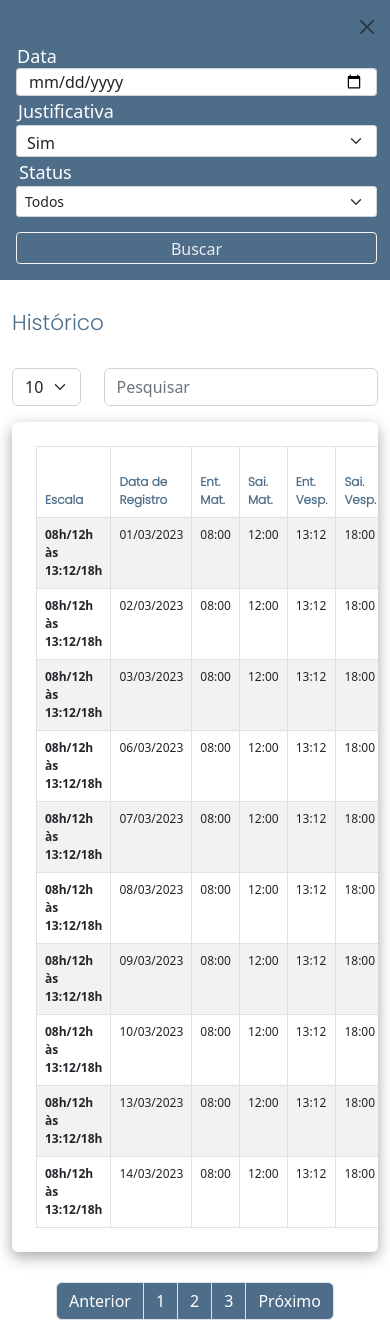
After one commit to VitorAntonioKuhnen/Ponto_Seguro, a Django app: template home/templates/historico/index.html in a window 390 px wide. The commit adds this page. Run offline with Django 4.2, Linux system fonts and the light colour scheme; the template is opened without the code that fills it, so the values that code supplies are empty; parts of the project's set-up code (start-up, migrations or seed data) failed here and were passed over; some libraries are stand-ins or nearby versions; some web fonts are replaced.

Commit message:
Adicionado tela de Histórico e a chamada dela

```diff
--- /dev/null
+++ b/home/templates/historico/index.html
@@ -0,0 +1,226 @@
+{% load static %}
+<!DOCTYPE html>
+<html lang="pt-BR">
+
+<head>
+  <meta charset="UTF-8">
+  <meta http-equiv="X-UA-Compatible" content="IE=edge">
+  <meta name="viewport" content="width=device-width, initial-scale=1.0">
+  <link
+    href="https: //fonts.googleapis.com/css2?family= Nunito :wght@200;300;400;500;600 & family= Open+Sans:wght@300;400;600 & display=swap"
+    rel="stylesheet">
+  <link rel="stylesheet" href="https://cdnjs.cloudflare.com/ajax/libs/font-awesome/6.3.0/css/all.min.css"
+    integrity="sha512-SzlrxWUlpfuzQ+pcUCosxcglQRNAq/DZjVsC0lE40xsADsfeQoEypE+enwcOiGjk/bSuGGKHEyjSoQ1zVisanQ=="
+    crossorigin="anonymous" referrerpolicy="no-referrer" />
+  <link rel="stylesheet" href="https://cdn.jsdelivr.net/npm/bootstrap@5.2.3/dist/js/bootstrap.bundle.min.js">
+  <link rel="stylesheet" href="https://cdn.jsdelivr.net/npm/bootstrap@5.2.3/dist/css/bootstrap.min.css">
+  <link rel="stylesheet" href="{% static 'css/style_historico.css' %}">
+  <link rel="shortcut icon" href="{% static 'image/LogoRedonda.png' %}" type="image/x-icon">
+  <script src="{% static 'js/script_pesquisa_historico.js' %}"></script>
+  <title>Histórico</title>
+
+</head>
+
+<body>
+  <!-- Navbar -->
+  <nav class="navbar">
+    <div class="alert-dismissible fade show">
+      <button type="button" class="btn-close" aria-label="Close"></button>
+    </div>
+    <form id="select" class="d-grid col-12 p-md-4">
+      <div id="calendario" class="input-group">
+        <label for="" class="data">Data</label>
+        <input type="date" class="form-control">
+      </div>
+      <div id="justificativa" class="">
+        <label>Justificativa </label>
+        <select class="form-select" aria-label=".form-select-sm">
+          <option selected value="1">Sim</option>
+          <option value="2">Não</option>
+        </select>
+      </div>
+      <div id="status">
+        <label for="" class="status">Status</label>
+        <select name="role" class="form-select form-select-sm" aria-label=".form-select-sm">
+          <option selected value="1">Todos</option>
+          <option value="2">Aprovados</option>
+          <option value="3">Reprovados</option>
+          <option value="4">Aguardando Aprovação</option>
+        </select>
+      </div>
+    </form>
+    <div id="btn" class="btn-buscar mx-md-4">
+      <button type="button" class="btn btn-sm">Buscar</button>
+    </div>
+  </nav>
+  <!-- Container -->
+  <div id="container" class="container mt-3">
+    <h4>Histórico</h4>
+    <br>
+    <form action="" class="form-filtro d-flex flex-row mb-3 ">
+      <div class="filtro-registro">
+        <select name="role" class="filtro form-control form-select" aria-label="">
+          <option selected value="1">10</option>
+          <option value="2">15</option>
+        </select>
+      </div>
+      <input type="text" id="myInput" onkeyup="myFunction()" class="pesquisar form-control" placeholder="Pesquisar">
+    </form>
+    <!-- Content -->
+    <div class="content overflow-auto p-4 rounded">
+      <table id="myTable" class="table table-hover table-striped table-bordered">
+        <thead>
+          <tr>
+            <th id="title" scope="col">Escala</th>
+            <th id="title" scope="col">Data de Registro</th>
+            <th id="title" scope="col">Ent. Mat.</th>
+            <th id="title" scope="col">Sai. Mat.</th>
+            <th id="title" scope="col">Ent. Vesp.</th>
+            <th id="title" scope="col">Sai. Vesp.</th>
+            <th id="title" scope="col">Banco de Horas</th>
+            <th id="title" scope="col">Resp. Superior</th>
+            <th id="title" scope="col">Status</th>
+            <th id="title" scope="col">Justificativa</th>
+          </tr>
+        </thead>
+        <tbody>
+          <tr>
+            <th scope="row">08h/12h às 13:12/18h</th>
+            <td>01/03/2023</td>
+            <td>08:00</td>
+            <td>12:00</td>
+            <td>13:12</td>
+            <td>18:00</td>
+            <td>00:00</td>
+            <td>José Chanel</td>
+            <td>Aprovado</td>
+            <td>Sim</td>
+          </tr>
+          <tr>
+            <th scope="row">08h/12h às 13:12/18h</th>
+            <td>02/03/2023</td>
+            <td>08:00</td>
+            <td>12:00</td>
+            <td>13:12</td>
+            <td>18:00</td>
+            <td>00:00</td>
+            <td>José Chanel</td>
+            <td>Aprovado</td>
+            <td>Sim</td>
+          </tr>
+          <tr>
+            <th scope="row">08h/12h às 13:12/18h</th>
+            <td>03/03/2023</td>
+            <td>08:00</td>
+            <td>12:00</td>
+            <td>13:12</td>
+            <td>18:00</td>
+            <td>00:00</td>
+            <td>José Chanel</td>
+            <td>Aprovado</td>
+            <td>Sim</td>
+          </tr>
+          <tr>
+            <th scope="row">08h/12h às 13:12/18h</th>
+            <td>06/03/2023</td>
+            <td>08:00</td>
+            <td>12:00</td>
+            <td>13:12</td>
+            <td>18:00</td>
+            <td>00:00</td>
+            <td>José Chanel</td>
+            <td>Aprovado</td>
+            <td>Sim</td>
+          </tr>
+          <tr>
+            <th scope="row">08h/12h às 13:12/18h</th>
+            <td>07/03/2023</td>
+            <td>08:00</td>
+            <td>12:00</td>
+            <td>13:12</td>
+            <td>18:00</td>
+            <td>00:00</td>
+            <td>José Chanel</td>
+            <td>Aprovado</td>
+            <td>Sim</td>
+          </tr>
+          <tr>
+            <th scope="row">08h/12h às 13:12/18h</th>
+            <td>08/03/2023</td>
+            <td>08:00</td>
+            <td>12:00</td>
+            <td>13:12</td>
+            <td>18:00</td>
+            <td>00:00</td>
+            <td>José Chanel</td>
+            <td>Aprovado</td>
+            <td>Sim</td>
+          </tr>
+          <tr>
+            <th scope="row">08h/12h às 13:12/18h</th>
+            <td>09/03/2023</td>
+            <td>08:00</td>
+            <td>12:00</td>
+            <td>13:12</td>
+            <td>18:00</td>
+            <td>00:00</td>
+            <td>José Chanel</td>
+            <td>Aprovado</td>
+            <td>Sim</td>
+          </tr>
+          <tr>
+            <th scope="row">08h/12h às 13:12/18h</th>
+            <td>10/03/2023</td>
+            <td>08:00</td>
+            <td>12:00</td>
+            <td>13:12</td>
+            <td>18:00</td>
+            <td>00:00</td>
+            <td>José Chanel</td>
+            <td>Aprovado</td>
+            <td>Sim</td>
+          </tr>
+          <tr>
+            <th scope="row">08h/12h às 13:12/18h</th>
+            <td>13/03/2023</td>
+            <td>08:00</td>
+            <td>12:00</td>
+            <td>13:12</td>
+            <td>18:00</td>
+            <td>00:00</td>
+            <td>José Chanel</td>
+            <td>Aprovado</td>
+            <td>Sim</td>
+          </tr>
+          <tr>
+            <th scope="row">08h/12h às 13:12/18h</th>
+            <td>14/03/2023</td>
+            <td>08:00</td>
+            <td>12:00</td>
+            <td>13:12</td>
+            <td>18:00</td>
+            <td>00:00</td>
+            <td>José Chanel</td>
+            <td>Aprovado</td>
+            <td>Sim</td>
+          </tr>
+
+        </tbody>
+      </table>
+    </div>
+    <!-- Footer -->
+    <footer>
+      <nav aria-label="Page navigation">
+        <ul class="pagination justify-content-center">
+          <li class="page-item"><a class="page-link" href="#">Anterior</a></li>
+          <li class="page-item"><a class="page-link" href="#">1</a></li>
+          <li class="page-item"><a class="page-link" href="#">2</a></li>
+          <li class="page-item"><a class="page-link" href="#">3</a></li>
+          <li class="page-item"><a class="page-link" href="#">Próximo</a></li>
+        </ul>
+      </nav>
+    </footer>
+
+</body>
+
+</html>
--- a/home/templates/home/index.html
+++ b/home/templates/home/index.html
@@ -58,7 +58,7 @@
                         </li>
                         <li class="nav-item d-flex-row">
                             <i class="fa-solid fa-clock-rotate-left"></i>
-                            <a class="nav-link" aria-current="page" href="#">Histórico de Ponto</a>
+                            <a class="nav-link" aria-current="page" href="#" hx-get="{% url 'mostrahtml' %}" hx-target="#mostraHTML" hx-swap="outerHTML">Histórico de Ponto</a>
                         </li>
                         <li class="nav-item d-flex-row">
                             <i class="fa-sharp fa-solid fa-clock "></i>
--- a/home/views.py
+++ b/home/views.py
@@ -332,7 +332,7 @@ def inicio(request):
 
 
 def mostrahtml(request):
-    return HttpResponse(f'''<embed class="tamanhos removeScrol" id="mostraHTML" src="{reverse('RegistrarPonto')}" type="">''')
+    return HttpResponse(f'''<embed class="tamanhos removeScrol" id="mostraHTML" src="{reverse('atualiza')}" type="">''')
 
 def atualiza(request):
-    return redirect(views.logout)
+    return render(request, 'historico/index.html')
--- /dev/null
+++ b/templates/static/css/style_historico.css
@@ -0,0 +1,289 @@
+@import url('https://fonts.googleapis.com/css2?family=Poppins:wght@300&family=Roboto:wght@300&display=swap');
+
+* {
+    margin: 0;
+    padding: 0;
+    box-sizing: border-box;
+    list-style: none;
+    text-decoration: none;
+}
+
+/*--- navbar ---*/
+.navbar {
+    display: flex;
+    background-color: #033159b4;
+    justify-content: start;
+    color: #ffffff;
+    padding-left: 50px;
+    font-size: 14px;
+    width: 100%;
+}
+
+.navbar div {
+    display: flex;
+    justify-content: flex-start;
+}
+
+#select {
+    display: flex;
+    width: 50%;
+    font-size: 18px;
+    padding-left: 4%;
+}
+
+#calendario label {
+    padding-left: 9%;
+}
+
+#calendario input {
+    margin: 0 0 12px 33px;
+    height: 5vh;
+    border-radius: 3px;
+}
+
+#justificativa label {
+    padding-right: 2.1%;
+}
+
+#justificativa select {
+    margin: 0 0 12px 21px;
+    border-radius: 3px;
+    padding: 5px 0 1px 10px;
+
+}
+
+#status label {
+    padding-left: 45px;
+    margin-bottom: 5px;
+}
+
+#status select {
+    margin-left: 32px;
+    border-radius: 3px;
+}
+
+#btn:hover {
+    background-color: #F4F4F4F4;
+    border-radius: 4px;
+    cursor: pointer;
+    border: none;
+    color: #033159;
+}
+
+.btn {
+    color: #F4F4F4F4;
+    font-size: 16PX;
+    border: 1px solid #f4f4f4;
+}
+
+.btn-buscar {
+    margin-top: 6%;
+    height: 32px;
+}
+
+/*--- container ---*/
+h4, #title {
+    color: #033159b4;
+    margin-top: 5px;
+    font-family: 'poppins', sans-serif
+}
+
+h4 {
+    margin-top: 30px;
+}
+
+.form-filtro {
+    display: flex;
+    justify-content: space-between;
+}
+
+.pesquisar {
+    width: 300px;
+}
+
+/* Content */
+.content {
+    box-shadow: rgba(0, 0, 0, 0.35) 0px 5px 15px;
+}
+
+.content .table {
+    font-size: 12px;
+    margin: 0;
+    width: 100%;
+}
+
+.pagination li a {
+    background-color: #033159b4;
+    color: #ffffff;
+}
+
+footer {
+    padding-top: 30px;
+}
+
+/* Tablet 768px */
+@media (max-width: 768px) {
+
+    .navbar {
+        padding-left: 16px;
+    }
+    #select {
+        display: flex;
+        width: 100%;
+        font-size: 18px;
+        padding-left: 0;
+        margin-left: 0;
+    }
+
+    #calendario,
+    #justificativa,
+    #status {
+        display: flex;
+        flex-direction: column;
+    }
+
+    #calendario label {
+        height: 26px;
+        padding-left: 1px;
+    }
+
+    #justificativa select {
+        margin: 0;
+    }
+
+    #justificativa label {
+        padding-left: 2px;
+        margin-top: 2px;
+    }
+
+    #calendario input {
+        width: 100%;
+        height: 28px;
+        margin: 0;
+    }
+
+    #status label {
+        margin: 2px 3px 0 0;
+        padding-left: 3px;
+    }
+
+    #status select {
+        margin-left: 0;
+    }
+
+    .navbar form {
+        margin-top: 35px;
+    }
+
+    .form-filtro .pesquisar {
+        width: 75%;
+    }
+
+    .form-select {
+        margin: 0;
+
+    }
+
+    #btn {
+        display: flex;
+        width: 100%;
+        text-align: center;
+        justify-content: center;
+        color: #F4F4F4F4;
+        font-size: 16PX;
+        border: 1px solid #f4f4f4;
+        border-radius: 4px;
+        margin: 15px 0 8px 0;
+
+    }
+
+    .btn:hover {
+
+        background-color: #F4F4F4F4;
+    }
+
+    .btn {
+        border: 0;
+    }
+
+}
+
+/* Mobile S | Mobile M | Mobile L */
+@media (max-width: 600px) {
+
+    .navbar {
+        width: 100%;
+        padding-right: 13px;
+        padding-left: 16px;
+    }
+
+    #select {
+        display: flex;
+        width: 100%;
+        font-size: 18px;
+        padding-left: 0;
+        margin-left: 0;
+    }
+
+    #calendario,
+    #justificativa,
+    #status {
+        display: flex;
+        flex-direction: column;
+    }
+
+    #calendario label {
+        height: 25px;
+        padding-left: 1px;
+    }
+
+    #calendario input {
+        width: 100%;
+        margin: 0;
+    }
+
+    #justificativa select {
+        margin: 0;
+    }
+
+    #status select {
+        margin-left: 0;
+    }
+
+    #justificativa label {
+        padding-left: 2px;
+        margin-top: 2px;
+    }
+
+    #status label {
+        margin: 2px 3px 0 0;
+        padding-left: 3px;
+    }
+
+    .navbar form {
+        margin-top: 35px;
+    }
+
+    .form-filtro .pesquisar {
+        width: 75%;
+    }
+
+    #btn {
+        display: flex;
+        width: 100%;
+        text-align: center;
+        justify-content: center;
+        color: #F4F4F4F4;
+        font-size: 16PX;
+        border: 1px solid #f4f4f4;
+        border-radius: 4px;
+    }
+
+    .btn:hover {
+               background-color: #F4F4F4F4;
+    }
+
+    .btn {
+        border: 0;
+    }
+}
--- /dev/null
+++ b/templates/static/js/script_pesquisa_historico.js
@@ -0,0 +1,18 @@
+function myFunction() {
+    var input, filter, table, tr, td, i, txtValue;
+    input = document.getElementById("myInput");
+    filter = input.value.toUpperCase();
+    table = document.getElementById("myTable");
+    tr = table.getElementsByTagName("tr");
+    for (i = 0; i < tr.length; i++) {
+      td = tr[i].getElementsByTagName("td")[0];
+      if (td) {
+        txtValue = td.textContent || td.innerText;
+        if (txtValue.toUpperCase().indexOf(filter) > -1) {
+          tr[i].style.display = "";
+        } else {
+          tr[i].style.display = "none";
+        }
+      }
+    }
+  }
```
Also changed, not shown: db.sqlite3.
